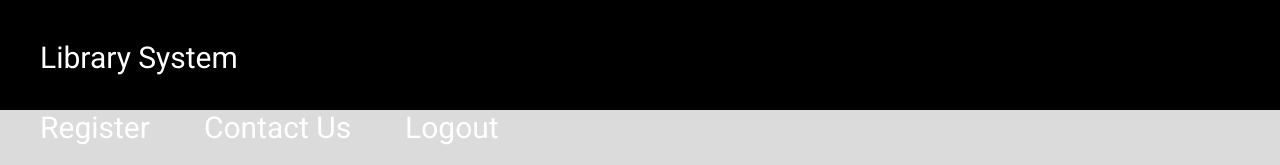
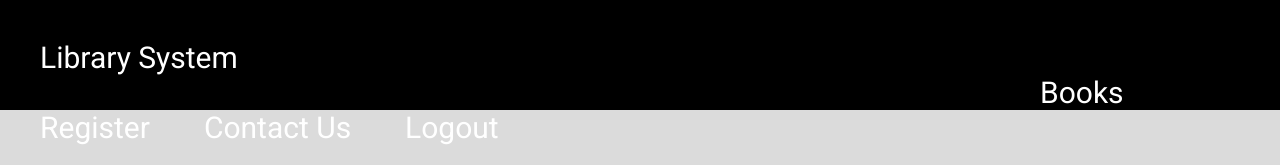
Before and after one commit to pranavraju1/contest2, a plain HTML site: page index.html in a window 1280 px wide. Shown: the top 165 px of the page. Drawn offline with Linux system fonts and the light colour scheme.

Commit message:
nav bar changeh

```diff
--- a/style.css
+++ b/style.css
@@ -20,7 +20,7 @@ body {
     padding-right: 50px;
   }
   .other {
-    padding-left: 1300px;
+    padding-left: 1000px;
   }
   .book-link {
     color: blue;
```
